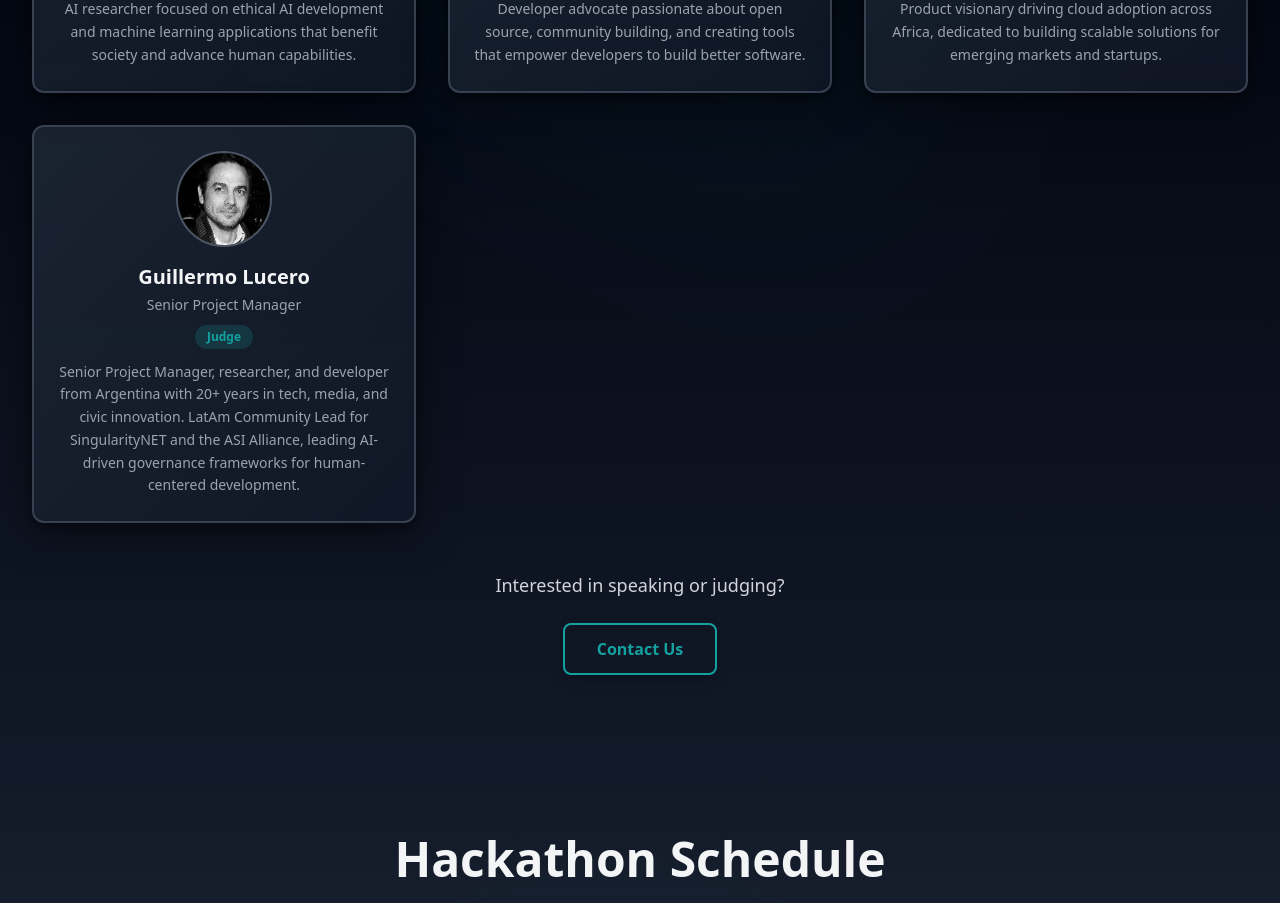
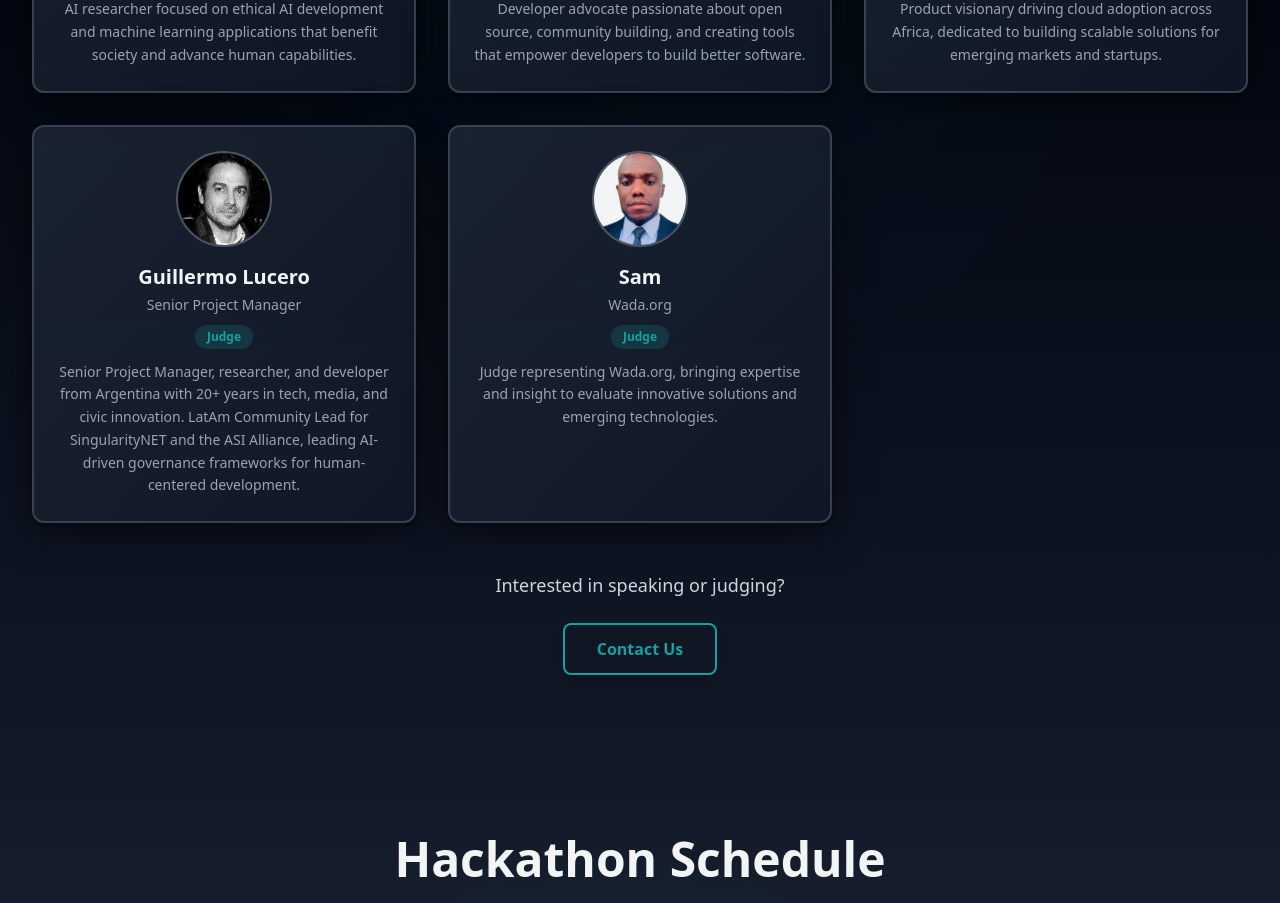
Before and after one commit to codewithsimon/test-trk, a React (Vite) app: page / in a window 1280 px wide. Shown: the part 5580-6483 px from the top of the page. Built offline with nearby package versions, Linux system fonts and the light colour scheme.

Commit message:
Updated Speakers.tsx

```diff
--- a/src/components/Speakers.tsx
+++ b/src/components/Speakers.tsx
@@ -44,6 +44,13 @@ const Speakers = () => {
       role: 'Judge',
       bio: 'Senior Project Manager, researcher, and developer from Argentina with 20+ years in tech, media, and civic innovation. LatAm Community Lead for SingularityNET and the ASI Alliance, leading AI-driven governance frameworks for human-centered development.',
       image: '/WhatsApp Image 2025-10-10 at 12.49.22 AM.jpeg',
+    },
+    {
+      name: 'Sam',
+      title: 'Wada.org',
+      role: 'Judge',
+      bio: 'Judge representing Wada.org, bringing expertise and insight to evaluate innovative solutions and emerging technologies.',
+      image: '/WhatsApp Image 2025-10-09 at 1.22.35 PM.jpeg',
     },
   ];
 
```
